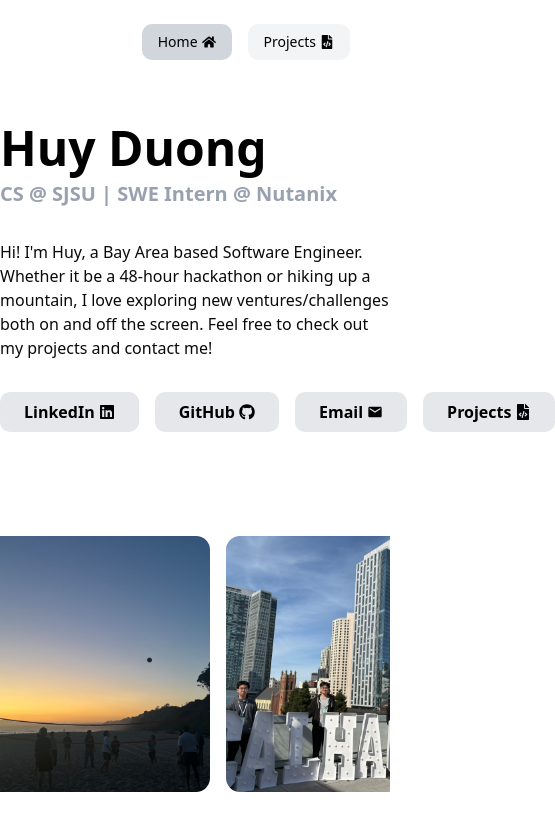
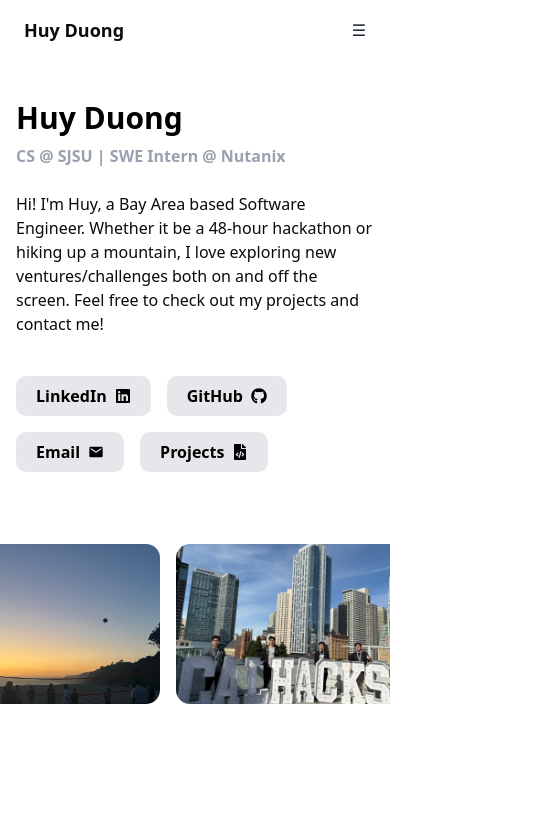
Before and after one commit to huyduong05/Personal-Website, a React (Vite) app in the folder frontend/: page / in a window 390 px wide. Shown: the top 830 px of the page, 555 px wide, since content can reach past the window. Built offline with nearby package versions, Linux system fonts and the light colour scheme.

Commit message:
made mobile friendly

```diff
--- a/frontend/src/components/Navbar.jsx
+++ b/frontend/src/components/Navbar.jsx
@@ -1,26 +1,49 @@
 import { NavLink } from "react-router-dom";
-import { FaHome, FaFileCode, FaFile } from "react-icons/fa";
-
-
+import { FaHome, FaFileCode } from "react-icons/fa";
+import { useState } from "react";
 
 function Navbar() {
+  const [menuOpen, setMenuOpen] = useState(false);
 
   return (
-    <nav className="bg-white py-6 px-10 flex justify-end items-center">
+    <nav className="bg-white px-6 py-4 md:px-10">
+      {/* Mobile Toggle */}
+      <div className="flex justify-between items-center md:hidden">
+        <h1 className="text-lg font-bold">Huy Duong</h1>
+        <button
+          onClick={() => setMenuOpen(!menuOpen)}
+          className="text-gray-800 focus:outline-none"
+        >
+          ☰
+        </button>
+      </div>
 
-      <div className="flex justify-center items-center space-x-4 text-black text-sm">
-        <NavLink to="/"
+      {/* Nav Links */}
+      <div
+        className={`mt-4 md:mt-0 md:flex md:justify-end md:items-center space-y-2 md:space-y-0 md:space-x-4 ${
+          menuOpen ? "block" : "hidden"
+        } md:block`}
+      >
+        <NavLink
+          to="/"
           className={({ isActive }) =>
-            isActive ? "flex items-center bg-gray-300 px-4 py-2 rounded-lg" :  "flex items-center bg-gray-100 px-4 py-2 rounded-lg hover:bg-gray-300 transition-all duration-300 ease-in-out"
-          }>
+            isActive
+              ? "flex items-center bg-gray-300 px-4 py-2 rounded-lg"
+              : "flex items-center bg-gray-100 px-4 py-2 rounded-lg hover:bg-gray-300 transition"
+          }
+        >
           <span>Home</span>
           <FaHome className="ml-1" />
         </NavLink>
 
-        <NavLink to="/projects"
-        className={({ isActive }) =>
-            isActive ? "flex items-center bg-gray-300 px-4 py-2 rounded-lg" :  "flex items-center bg-gray-100 px-4 py-2 rounded-lg hover:bg-gray-300 transition-all duration-300 ease-in-out"
-          }>
+        <NavLink
+          to="/projects"
+          className={({ isActive }) =>
+            isActive
+              ? "flex items-center bg-gray-300 px-4 py-2 rounded-lg"
+              : "flex items-center bg-gray-100 px-4 py-2 rounded-lg hover:bg-gray-300 transition"
+          }
+        >
           <span>Projects</span>
           <FaFileCode className="ml-1" />
         </NavLink>
--- a/frontend/src/components/ProjectCard.jsx
+++ b/frontend/src/components/ProjectCard.jsx
@@ -2,9 +2,10 @@ import { FaGithub } from "react-icons/fa";
 
 function ProjectCard({ title, images, description, techStack, github }) {
   return (
-    <div className="border rounded-2xl shadow-md p-8 mb-6" data-aos="flip-up">
-      <div className="flex items-center justify-between mb-4">
-        <h2 className="text-xl font-bold">{title}</h2>
+    <div className="border rounded-2xl shadow-md p-6 sm:p-8 mb-6" data-aos="flip-up">
+      {/* Title + GitHub Link */}
+      <div className="flex flex-col sm:flex-row sm:items-center sm:justify-between mb-4 gap-2">
+        <h2 className="text-lg sm:text-xl font-bold">{title}</h2>
         {github && (
           <a
             href={github}
@@ -13,26 +14,32 @@ function ProjectCard({ title, images, description, techStack, github }) {
             className="text-gray-600 hover:text-black"
             title="View on GitHub"
           >
-            <FaGithub size={24} />
+            <FaGithub size={22} />
           </a>
         )}
       </div>
+
+      {/* Images */}
       <div className="flex flex-col sm:flex-row gap-4 mb-6">
         {images.map((img, idx) => (
           <img
             key={idx}
             src={img}
             alt={`${title} screenshot ${idx + 1}`}
-            className="border shadow-md rounded-lg object-contain w-full sm:w-1/2 h-64"
+            className="border shadow-md rounded-lg object-cover w-full sm:w-1/2 h-48 sm:h-64"
           />
         ))}
       </div>
-      <p className="mb-6 text-gray-700">{description}</p>
-      <div className="flex flex-wrap gap-3">
+
+      {/* Description */}
+      <p className="mb-6 text-gray-700 text-sm sm:text-base">{description}</p>
+
+      {/* Tech Stack Tags */}
+      <div className="flex flex-wrap gap-2">
         {techStack.map((tech, idx) => (
           <span
             key={idx}
-            className="bg-blue-50 text-sm px-2 py-1 rounded-lg text-gray-800 font-medium"
+            className="bg-blue-100 text-xs sm:text-sm px-2 py-1 rounded-md text-gray-800 font-medium"
           >
             {tech}
           </span>
@@ -41,4 +48,5 @@ function ProjectCard({ title, images, description, techStack, github }) {
     </div>
   );
 }
+
 export default ProjectCard;
--- a/frontend/src/pages/Home.jsx
+++ b/frontend/src/pages/Home.jsx
@@ -13,9 +13,8 @@ import temple from "../images/temple.jpeg";
 import volleyball from "../images/volleyball.jpeg";
 import lake from "../images/lake_tahoe.jpeg";
 
-import { FaLinkedin, FaGithub, FaFileCode} from "react-icons/fa";
+import { FaLinkedin, FaGithub, FaFileCode } from "react-icons/fa";
 import { MdEmail } from "react-icons/md";
-
 
 function Home() {
   const scrollRef = useRef(null);
@@ -47,7 +46,7 @@ function Home() {
 
     let scrollAmount = 0;
     let animationFrameId;
-    const speed = 1; // Adjust speed as needed
+    const speed = 1;
 
     const step = () => {
       scrollAmount += speed;
@@ -67,87 +66,79 @@ function Home() {
   return (
     <div>
       {/* Title + Bio */}
-      <div className="mx-auto max-w-[700px] pb-24 pt-10 md:pb-20 md:pt-8" data-aos="fade-up">
+      <div className="mx-auto max-w-[700px] px-4 pb-16 pt-10 md:px-6 md:pb-20 md:pt-8" data-aos="fade-up">
         <div className="flex flex-col justify-center">
-          <h1 className="text-5xl font-bold mb-2 text-black">
+          <h1 className="text-3xl md:text-5xl font-bold mb-2 text-black">
             Huy Duong
           </h1>
-          <h3 className="text-xl font-semibold text-gray-400"> CS @ SJSU | SWE Intern @ Nutanix</h3>
-          <p className="py-8">
-            Hi! I'm Huy, a Bay Area based Software Engineer. Whether it be a 48-hour hackathon or hiking up a mountain, I love exploring new ventures/challenges both on and off the screen.  Feel free to check out my projects and contact me!
+          <h3 className="text-md md:text-xl font-semibold text-gray-400">
+            CS @ SJSU | SWE Intern @ Nutanix
+          </h3>
+          <p className="py-6 text-base md:text-lg">
+            Hi! I'm Huy, a Bay Area based Software Engineer. Whether it be a 48-hour hackathon or hiking up a mountain, I love exploring new ventures/challenges both on and off the screen. Feel free to check out my projects and contact me!
           </p>
         </div>
 
         {/* Social Links */}
-        <div className="flex" >
+        <div className="flex flex-wrap gap-4 mt-4">
           <a
             href="https://linkedin.com/in/huy-n-duong"
             target="_blank"
             rel="noopener noreferrer"
-              className="flex font-semibold px-6 py-2 rounded-lg bg-gray-200 items-center mr-4 text-black transition-all duration-400 ease-in-out hover:bg-gray-400 hover:text-white"
+            className="flex font-semibold px-5 py-2 rounded-lg bg-gray-200 items-center text-black transition-all duration-300 hover:bg-gray-400 hover:text-white"
           >
             LinkedIn
-            <FaLinkedin className="ml-1"/>
+            <FaLinkedin className="ml-2" />
           </a>
 
           <a
             href="https://github.com/huyduong05"
             target="_blank"
             rel="noopener noreferrer"
-              className="flex font-semibold px-6 py-2 rounded-lg bg-gray-200 items-center mr-4 text-black transition-all duration-400 ease-in-out hover:bg-gray-400 hover:text-white"
+            className="flex font-semibold px-5 py-2 rounded-lg bg-gray-200 items-center text-black transition-all duration-300 hover:bg-gray-400 hover:text-white"
           >
             GitHub
-              <FaGithub className="ml-1"/>
+            <FaGithub className="ml-2" />
           </a>
 
           <a
             href="mailto:huyduong.business@gmail.com"
             target="_blank"
             rel="noopener noreferrer"
-              className="flex font-semibold px-6 py-2 rounded-lg bg-gray-200 items-center mr-4 text-black transition-all duration-400 ease-in-out hover:bg-gray-400 hover:text-white"
+            className="flex font-semibold px-5 py-2 rounded-lg bg-gray-200 items-center text-black transition-all duration-300 hover:bg-gray-400 hover:text-white"
           >
             Email
-              <MdEmail className="ml-1"/>
+            <MdEmail className="ml-2" />
           </a>
 
           <Link
             to="/projects"
-              className="flex font-semibold px-6 py-2 rounded-lg bg-gray-200 items-center mr-4 text-black transition-all duration-400 ease-in-out hover:bg-gray-400 hover:text-white"
+            className="flex font-semibold px-5 py-2 rounded-lg bg-gray-200 items-center text-black transition-all duration-300 hover:bg-gray-400 hover:text-white"
           >
             Projects
-              <FaFileCode className="ml-1"/>
+            <FaFileCode className="ml-2" />
           </Link>
-
-
+        </div>
       </div>
 
-
-      </div>
-
-
       {/* Seamless auto-scrolling carousel */}
-      <div className="overflow-hidden">
+      <div className="overflow-hidden mb-12">
         <div
           ref={scrollRef}
           className="flex whitespace-nowrap overflow-x-scroll no-scrollbar"
           style={{ scrollBehavior: "auto" }}
         >
           {duplicatedImages.map((image, index) => (
-            <div
-              key={index}
-              className="w-[275px] flex-shrink-0 p-2"
-            >
+            <div key={index} className="w-[250px] flex-shrink-0 p-2">
               <img
                 src={image.src}
                 alt={image.alt}
-                className="rounded-xl object-cover w-full h-64"
+                className="rounded-xl object-cover w-full h-40 sm:h-64"
               />
             </div>
           ))}
         </div>
       </div>
-
-
     </div>
   );
 }
--- a/frontend/src/pages/Projects.jsx
+++ b/frontend/src/pages/Projects.jsx
@@ -46,30 +46,26 @@ function Projects() {
 
 
   return (
-    <>
-        <div className="mx-auto max-w-[700px]" data-aos="fade-up">
+    <div className="px-4 md:px-6">
       {/* Project Page Title */}
+      <div className="mx-auto max-w-[700px] pt-10 md:pt-12" data-aos="fade-up">
         <div className="flex flex-col justify-center">
-            <h1 className="text-5xl font-bold mb-4 text-black">
+          <h1 className="text-3xl md:text-5xl font-bold mb-4 text-black">
             Projects
           </h1>
-            <p className="mb-2" data-aos="fade-up">
-                Here are some of my projects that I have developed on during hackathons, in classes, and apart of on-campus clubs.
+          <p className="text-base md:text-lg mb-4 text-gray-700" data-aos="fade-up">
+            Here are some of my projects that I have developed during hackathons, in classes, and as part of on-campus clubs.
           </p>
         </div>
       </div>
 
-        <div className="mx-auto max-w-[1000px] pb-24 md:pb-20">
-
       {/* Project Cards */}
-            <div className="mt-8">
+      <div className="mx-auto max-w-[1000px] pb-24 md:pb-20 mt-8 space-y-12">
         {projects.map((proj, idx) => (
-                    <ProjectCard key={idx} {...proj}/>
+          <ProjectCard key={idx} {...proj} />
         ))}
       </div>
-
     </div>
-    </>
   );
 }
 
```
Lines whose indentation alone changed are shown as unchanged.
